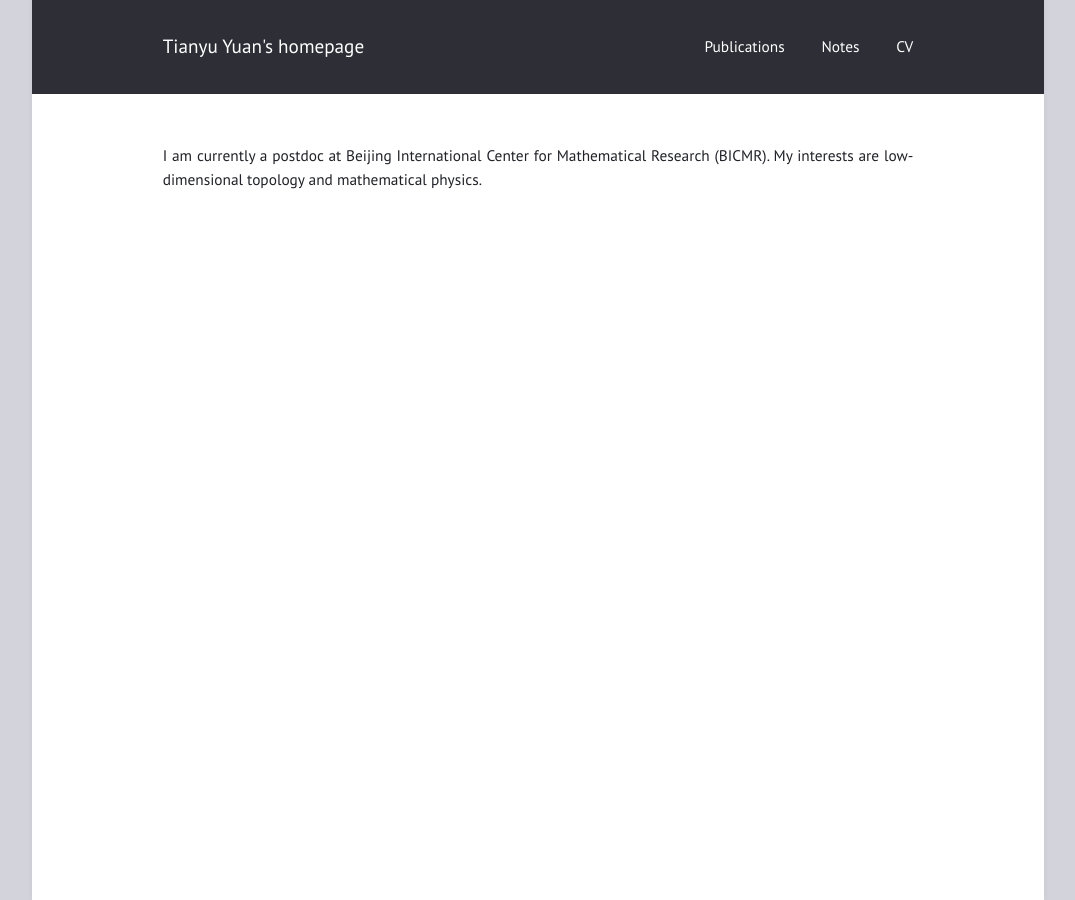
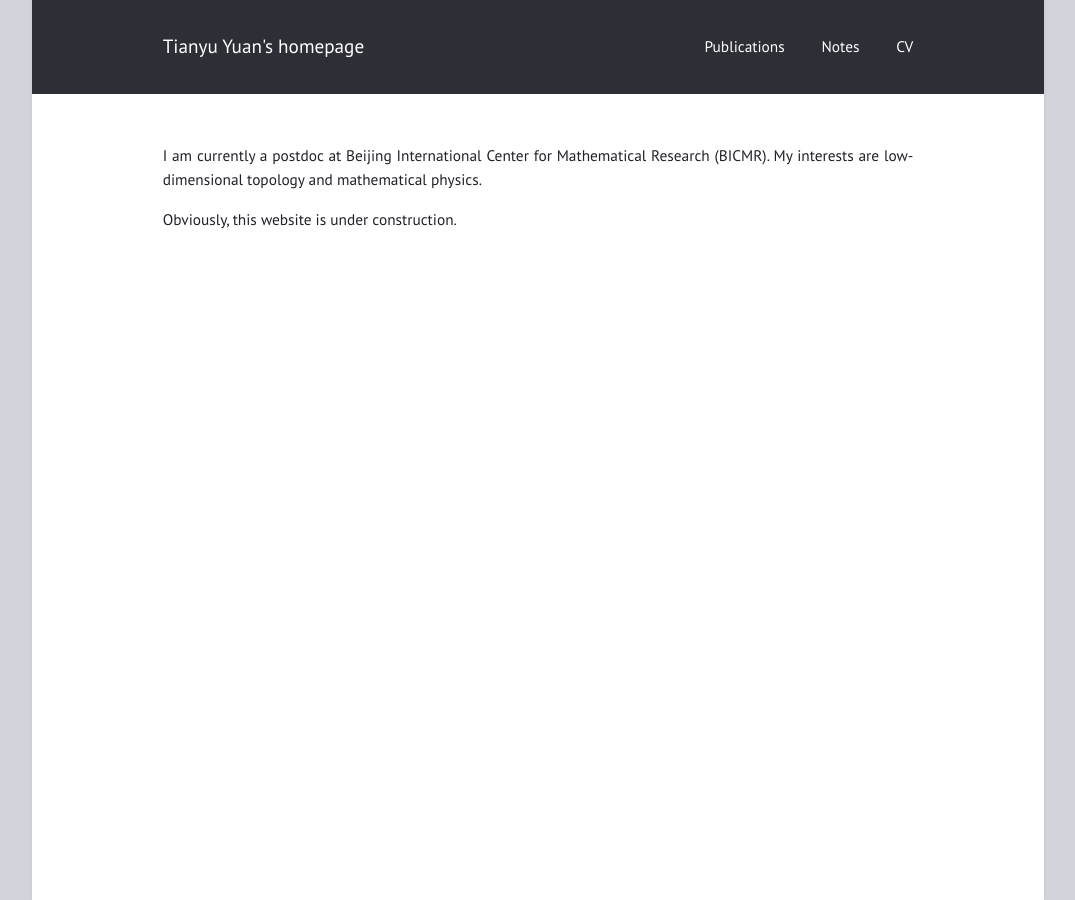
Before and after one commit to mathzerg/mathzerg.github.io, a Jekyll site: the page built from index.md, in a window 1280 px wide. Shown: the whole page, without its empty margins (102-1177 px from the left). Built offline with Jekyll 4.4.1, drawn with Linux system fonts in a browser that asks for light colours.

```diff
--- a/index.md
+++ b/index.md
@@ -4,3 +4,5 @@ layout: page
 
 
 I am currently a postdoc at Beijing International Center for Mathematical Research (BICMR). My interests are low-dimensional topology and mathematical physics.
+
+Obviously, this website is under construction.
```
Also changed, not shown: publication.md (+2 -0 lines).
